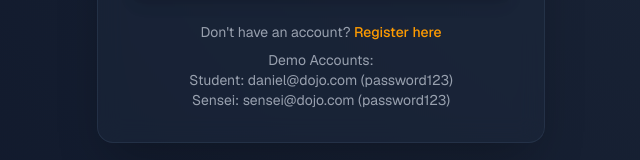
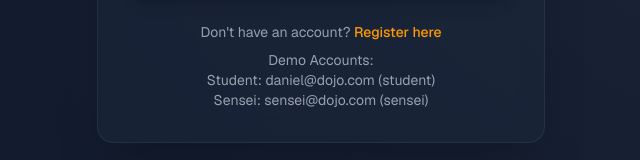
Before and after one commit to deblock1376/karate-portal, a Next.js app: page /login in a window 1280 px wide. Shown: the part 552-712 px from the top of the page, without its empty margins (319-959 px from the left). Built offline with nearby package versions, Linux system fonts and the light colour scheme; no server answers.

Commit message:
Fix: Update demo account credentials text

```diff
--- a/src/app/login/page.tsx
+++ b/src/app/login/page.tsx
@@ -75,8 +75,8 @@ export default function LoginPage() {
                 <div className="mt-6 text-center text-sm text-gray-400">
                     <p className="mb-2">Don't have an account? <a href="/register" className="text-amber-500 hover:text-amber-400 font-medium">Register here</a></p>
                     <p>Demo Accounts:</p>
-                    <p>Student: daniel@dojo.com (password123)</p>
-                    <p>Sensei: sensei@dojo.com (password123)</p>
+                    <p>Student: daniel@dojo.com (student)</p>
+                    <p>Sensei: sensei@dojo.com (sensei)</p>
                 </div>
             </div>
         </div>
```
